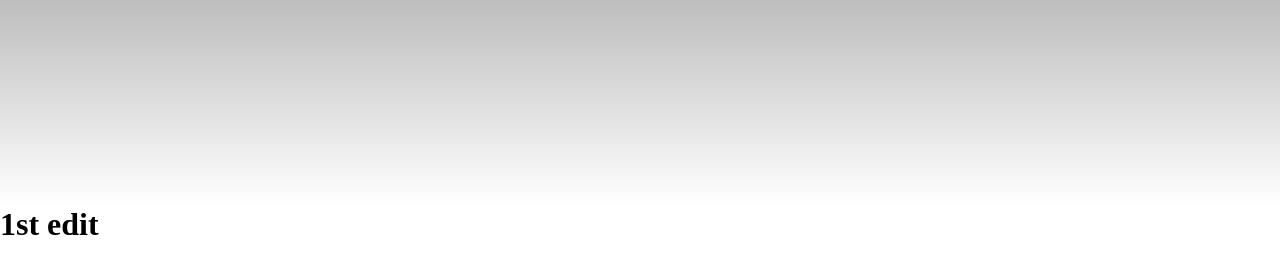
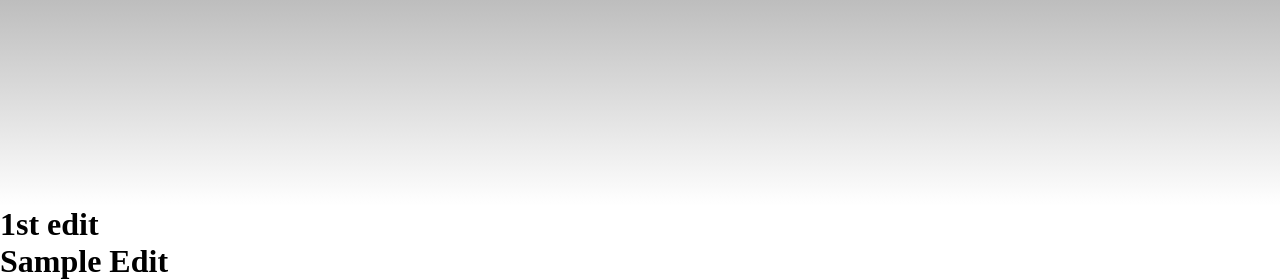
Before and after one commit to Jdelina/night1, a plain HTML site: page index.html in a window 1280 px wide. Shown: the part 594-874 px from the top of the page. Before the commit the page ends 837 px from the top, so only its background shows below. Drawn offline with nearby package versions, Linux system fonts and the light colour scheme.

Commit message:
modified:   index.html

```diff
--- a/index.html
+++ b/index.html
@@ -65,5 +65,8 @@
 
     <h1> 1st edit</h1>
     <script src="https://unpkg.com/ionicons@5.4.0/dist/ionicons.js"></script>
+
+
+    <h1>Sample Edit  </h1>
 </body>
 </html>
```
